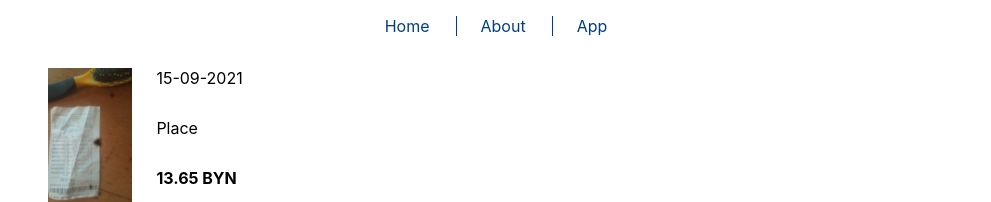
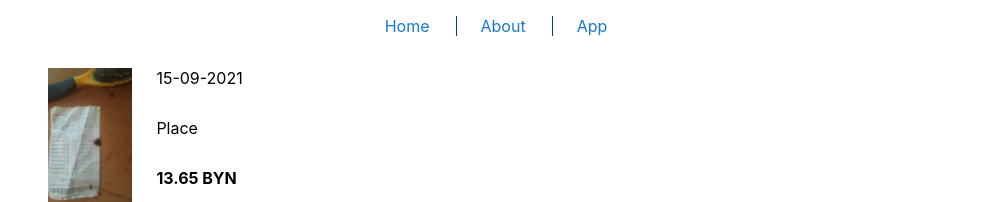
Before and after one commit to YuShagun/cp_react_redux_ts, a React (Create React App) app: page / in a window 1280 px wide. Shown: the top 202 px of the page, without its empty margins (144-1135 px from the left). Built offline with nearby package versions, Linux system fonts and the light colour scheme.

Commit message:
move header links to material

```diff
--- a/src/components/Header/Header.module.css
+++ b/src/components/Header/Header.module.css
@@ -1,8 +1,7 @@
 .link {
-  padding: 0 1.5rem;
-  margin: 1rem 1px;
+  padding: 0 1.5rem !important;
+  margin: 1rem 1px !important;
   border-left: 1px solid var(--dark-cornflower-blue);
-  text-decoration: none;
 }
 
 .link, .link:active {
--- a/src/components/Header/Header.tsx
+++ b/src/components/Header/Header.tsx
@@ -1,14 +1,15 @@
 import React from 'react';
-import { Link } from 'react-router-dom';
+import { Link as RouterLink } from 'react-router-dom';
+import Link from '@mui/material/Link'
 
 import styles from './Header.module.css';
 
 export default function Header() {
   return (
       <div className='row justify-content-center'>
-        <Link className={styles.link} to="/">Home</Link>
-        <Link className={styles.link} to="/about">About</Link>
-        <Link className={styles.link} to="/app">App</Link>
+        <Link component={RouterLink} underline="none" className={styles.link} to="/">Home</Link>
+        <Link component={RouterLink} underline="none" className={styles.link} to="/about">About</Link>
+        <Link component={RouterLink} underline="none" className={styles.link} to="/app">App</Link>
       </div>
   )
 }
```
